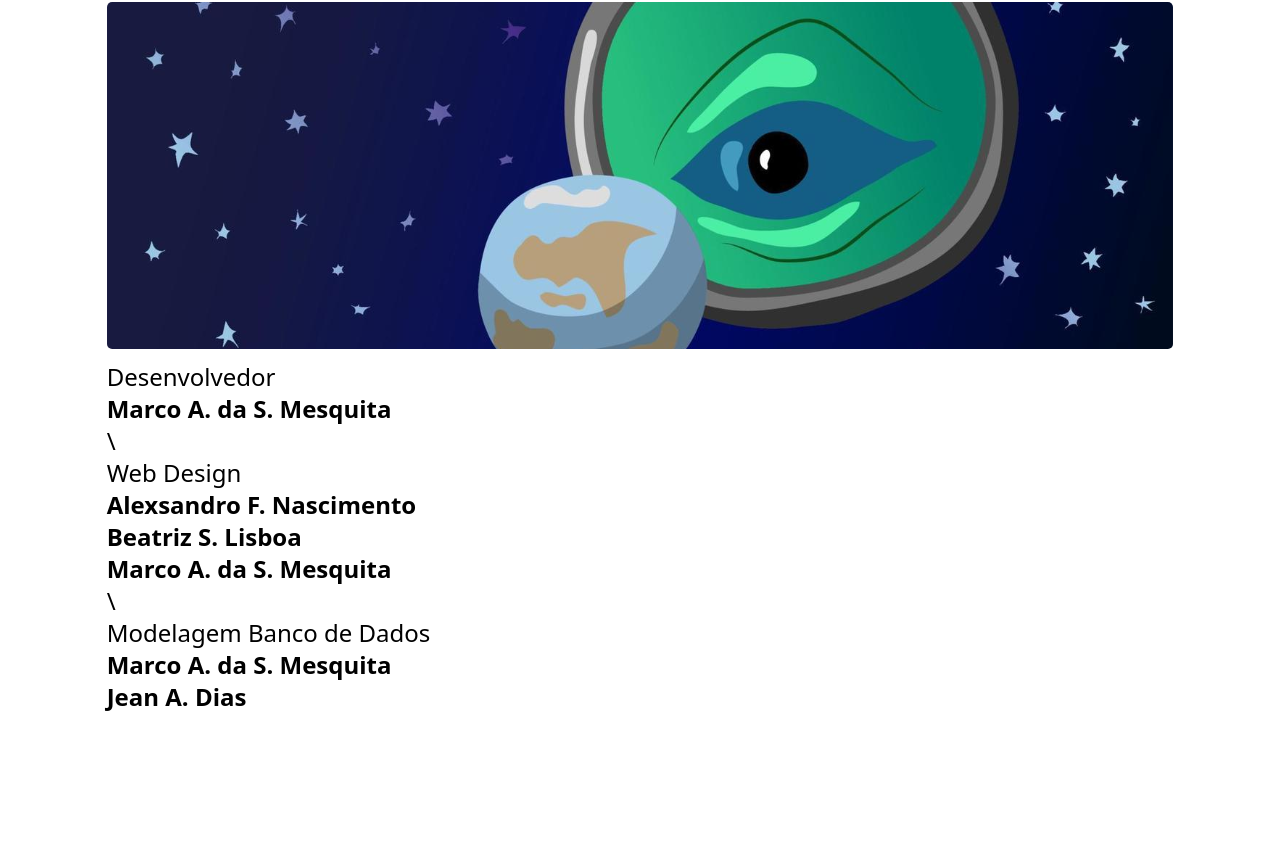
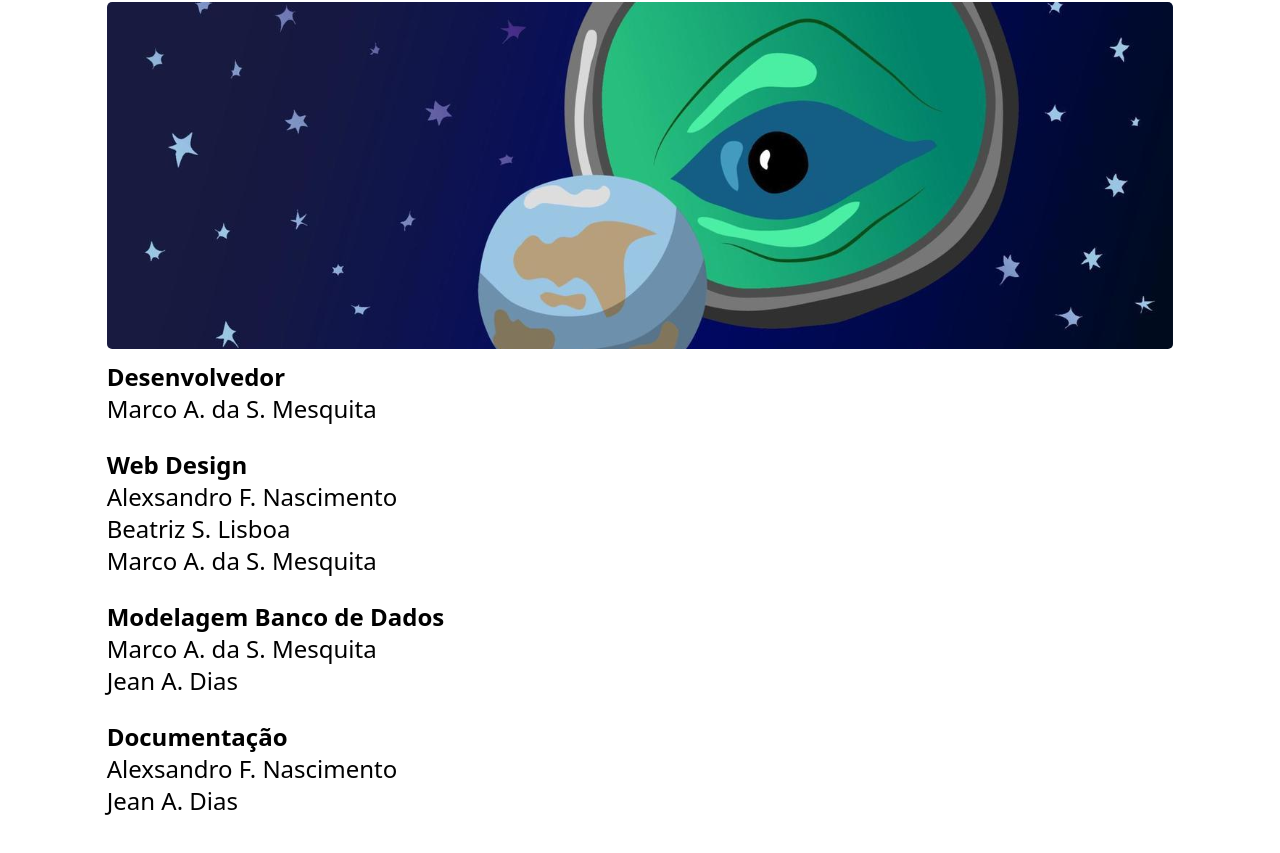
Before and after one commit to marco0antonio0/Site-topers-cursos, a Next.js app in the folder site/: page /blogs/sobre in a window 1280 px wide. Shown: the part 1359-2212 px from the top of the page. Before the commit the page ends 2152 px from the top, so only its background shows below. Built offline with nearby package versions, Linux system fonts and the light colour scheme; a web font is replaced by a local one.

Commit message:
up files

```diff
--- a/site/src/pages/blogs/sobre.js
+++ b/site/src/pages/blogs/sobre.js
@@ -19,21 +19,24 @@ Na etapa subsequente, Marco, agora acompanhado por Jean A. Dias, especialista em
 \\
 A plataforma começou a tomar forma, integrando uma interface amigável, recursos avançados e um sistema de atualizações contínuas via API. Cada membro da equipe contribuiu com sua expertise única, enfrentando desafios técnicos com determinação e resiliência.
 `;
-  const creditos = `
-## Desenvolvedor
-- **Marco A. da S. Mesquita**
-\\
-\\
-## Web Design
-- **Alexsandro F. Nascimento**
-- **Beatriz S. Lisboa**
-- **Marco A. da S. Mesquita**
-\\
-\\
-## Modelagem Banco de Dados
-- **Marco A. da S. Mesquita**
-- **Jean A. Dias**
-`;
+
+  const creditos = [
+    `## **Desenvolvedor**
+- Marco A. da S. Mesquita
+`,
+    `## **Web Design**
+- Alexsandro F. Nascimento
+- Beatriz S. Lisboa
+- Marco A. da S. Mesquita`,
+    `## **Modelagem Banco de Dados**
+- Marco A. da S. Mesquita
+- Jean A. Dias
+`,
+    `## **Documentação**
+- Alexsandro F. Nascimento
+- Jean A. Dias
+`,
+  ];
   return (
     <div className="flex flex-col">
       <AppBar state={[false, false, false]} />
@@ -47,7 +50,13 @@ A plataforma começou a tomar forma, integrando uma interface amigável, recurso
           img1="/images/image_ilustrativa.svg"
           img2="/images/image_ilustrativa_responsive.svg"
         />
-        <SectionText text={creditos} />
+        <SectionText text={creditos[0]} />
+        <br />
+        <SectionText text={creditos[1]} />
+        <br />
+        <SectionText text={creditos[2]} />
+        <br />
+        <SectionText text={creditos[3]} />
       </div>
     </div>
   );
```
Also changed, not shown: site/public/images/art1.svg, site/public/images/art2.svg.
